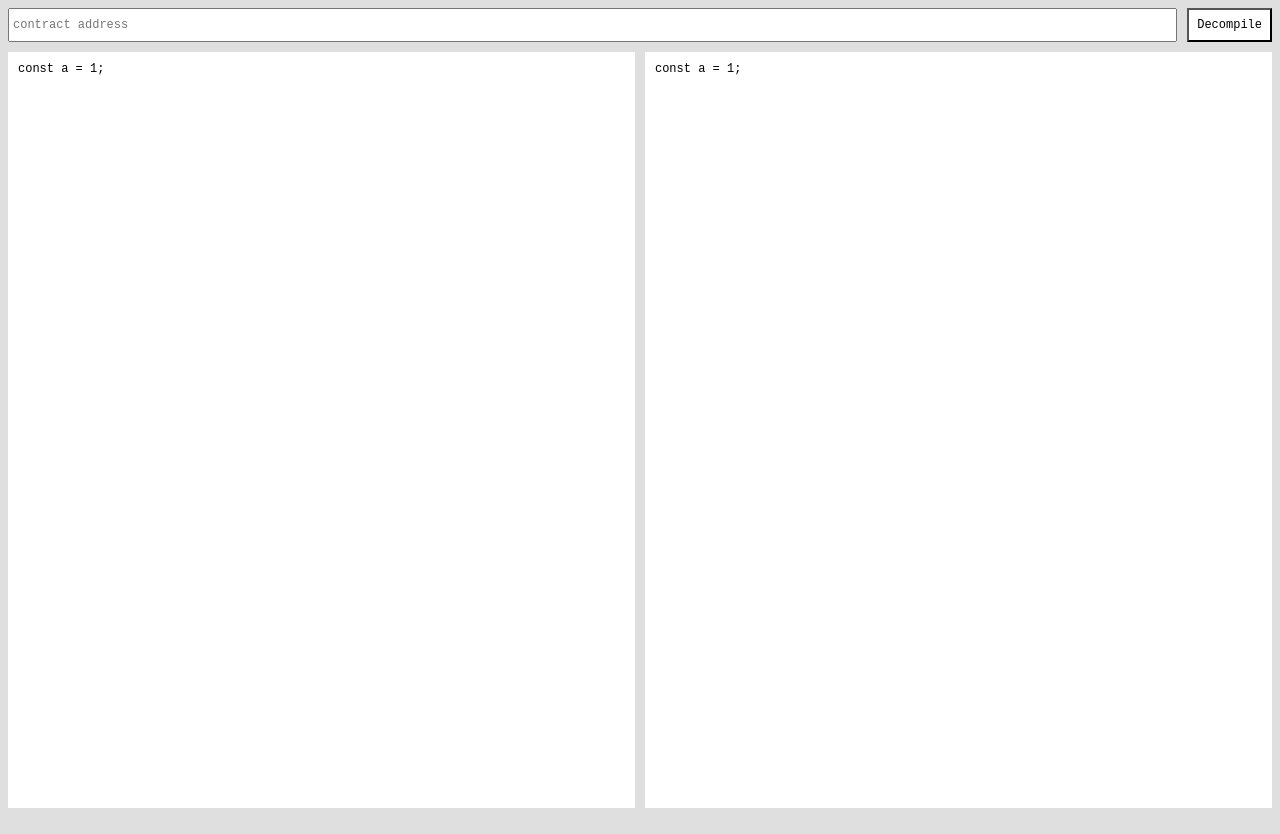
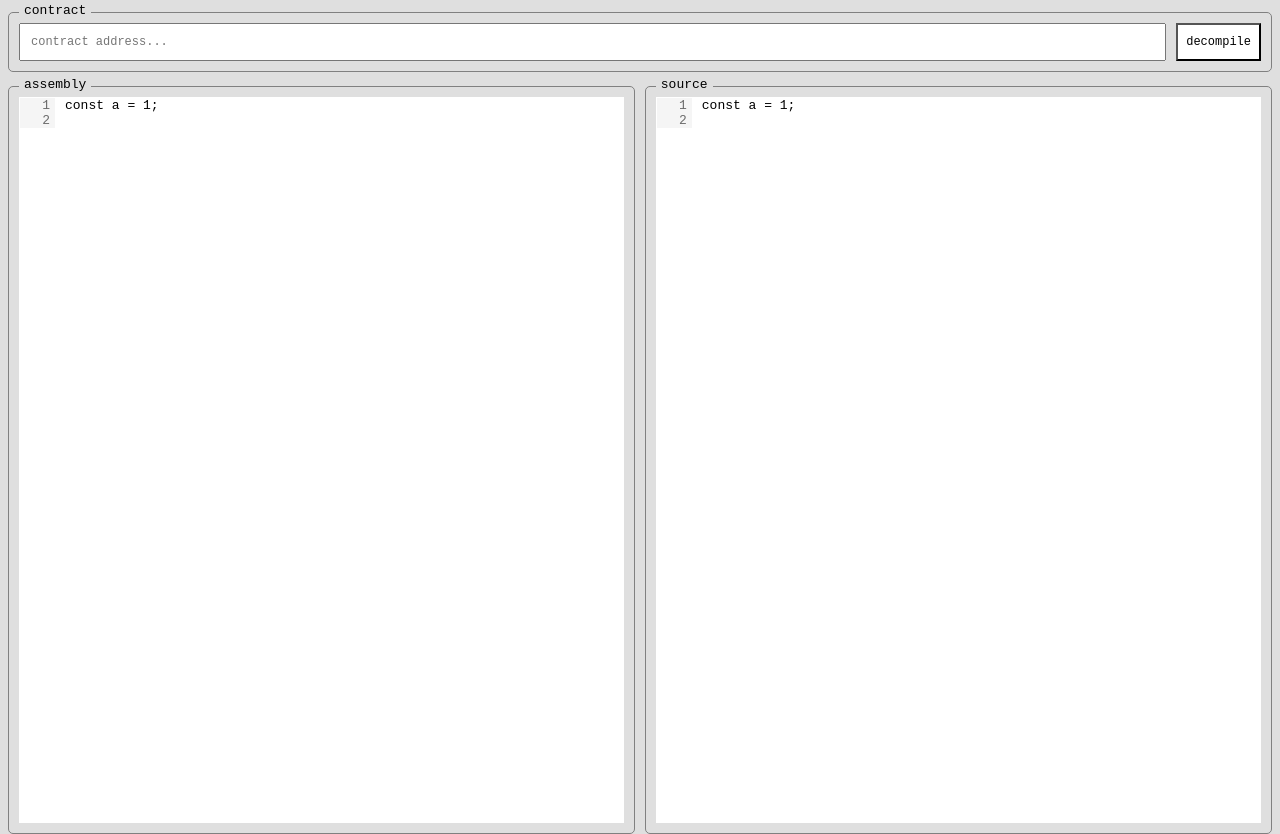
Before and after one commit to kanav99/deblocc, a React (Vite) app: page / in a window 1280 px wide. Before the commit the page ends 808 px from the top, so only its background shows below. Built offline with nearby package versions, Linux system fonts and the light colour scheme.

Commit message:
more work

```diff
--- a/src/app.tsx
+++ b/src/app.tsx
@@ -2,44 +2,38 @@ import * as React from "react";
 import { Button } from "./components/button";
 import { HStack } from "./components/hstack";
 import { VStack } from "./components/vstack";
-import { Spacer } from "./components/spacer";
 import { Input } from "./components/input";
-import { Editor } from "./components/editor";
 import "./styles.css";
+import { Code } from "./components/code";
+import { Card } from "./components/card";
+
+function highlight(code: string) {
+  return code
+    .split("\n")
+    .map((line) => {
+        return <span style={{whiteSpace: 'pre'}}>{line}</span>;
+    })
+}
 
 export default () => {
   const [code, setCode] = React.useState(`const a = 1;`);
+  const highlightedCode = highlight(code);
   return (
     <VStack flex>
-      <HStack>
-        <Input placeholder="contract address" flex/>
-        <Button title="Decompile"/>
-      </HStack>
+      <Card header="contract" >
+        <HStack flex>
+          <Input placeholder="contract address..." flex/>
+          {/* <div style={{margin: 'auto', fontFamily: 'monospace'}}> or </div> */}
+          <Button title="decompile"/>
+        </HStack>
+      </Card>
       <HStack flex>
-        <Editor
-          value={code}
-          onValueChange={code => setCode(code)}
-          padding={10}
-          readOnly
-          style={{
-            fontFamily: '"Fira code", "Fira Mono", monospace',
-            fontSize: 12,
-            backgroundColor: "white",
-            width: "50%",
-          }}
-        />
-        <Editor
-          value={code}
-          onValueChange={code => setCode(code)}
-          padding={10}
-          readOnly
-          style={{
-            fontFamily: '"Fira code", "Fira Mono", monospace',
-            fontSize: 12,
-            backgroundColor: "white",
-            width: "50%",
-          }}
-        />
+        <Card style={{width: "50%", height: "100%"}} header="assembly">
+          <Code value={highlightedCode} />
+        </Card>
+        <Card style={{width: "50%", height: "100%"}} header="source">
+          <Code value={highlightedCode} />
+        </Card>
       </HStack>
     </VStack>
   );
--- /dev/null
+++ b/src/components/card.tsx
@@ -0,0 +1,30 @@
+import * as React from "react";
+
+interface CardProps extends React.HTMLAttributes<HTMLDivElement> {
+    height?: string;
+    width?: string;
+    header?: string;
+}
+
+const cardStyle : React.CSSProperties = {
+    border: '1px solid gray',
+    padding: '10px',
+    marginTop: '4px',
+    borderRadius: '5px',
+    display: 'flex',
+}
+
+const cardHeaderStyle: React.CSSProperties = {
+    position: 'absolute',
+    marginTop: '-20px',
+    backgroundColor: '#dfdfdf',
+    padding: '0px 5px',
+    fontFamily: 'monospace'
+}
+
+export const Card: React.FC<CardProps> = ({ header, children, style, ...props }) => {
+    return <div style={{...cardStyle, ...style}}>
+        <div style={cardHeaderStyle}>{header}</div>
+        {children}
+    </div>;
+}
--- /dev/null
+++ b/src/components/code.tsx
@@ -0,0 +1,61 @@
+import * as React from "react";
+import { HStack } from "./hstack";
+import { VStack } from "./vstack";
+
+interface CodeProps extends React.HTMLAttributes<HTMLDivElement> {
+    value: string | React.ReactNode[];
+}
+
+// const codeFont = 'SFMono-Regular, Consolas, Liberation Mono, Menlo, monospace';
+const codeFont = 'monospace';
+
+const codeStyle : React.CSSProperties = {
+    fontFamily: codeFont,
+    fontSize: "13px",
+}
+
+const lineNumberStyle : React.CSSProperties = {
+    fontFamily:  codeFont, //'"Fira code", "Fira Mono", monospace',
+    fontWeight: "lighter",
+    fontSize: "13px",
+    width: '30px',
+    // borderRight: '1px solid gray',
+    display: 'flex',
+    justifyContent: 'flex-end',
+    paddingRight: '5px',
+    backgroundColor: '#f5f5f5',
+    color: '#6c6c6c'
+}
+
+const containerStyle: React.CSSProperties = {
+    backgroundColor: "white",
+    padding: "1px",
+    // border: '1px solid gray',
+}
+
+const lineContainerStyle: React.CSSProperties = {
+    height: '15px',
+    // border: '1px solid gray',
+}
+
+export const Code : React.FC<CodeProps> = ({ value, ...props}) => {
+    let lines : React.ReactNode[] | string[] = [];
+    if (typeof value === 'string') {
+        lines = value.split('\n');
+    } else {
+        lines = value;
+    }
+    const numLines = lines.length;
+    return (
+        <VStack spacing="0px" style={containerStyle} flex>
+            {lines.map((line, index) => <HStack style={lineContainerStyle}>
+                <div style={lineNumberStyle}>{index + 1}</div>
+                <div style={codeStyle}>{line}</div>
+            </HStack>)}
+            <HStack style={lineContainerStyle}>
+                <div style={lineNumberStyle}>{numLines + 1}</div>
+                <div style={codeStyle}></div>
+            </HStack>
+        </VStack>
+    )
+}
--- a/src/components/hstack.tsx
+++ b/src/components/hstack.tsx
@@ -14,10 +14,10 @@ const hstackStyle : React.CSSProperties = {
     height: '100%',
 }
 
-export const HStack: React.FC<HStackProps> = ({ height, width, spacing, flex, children, ...props }) => {
+export const HStack: React.FC<HStackProps> = ({ height, width, spacing, flex, children, style, ...props }) => {
     if (flex) {
         return (
-            <div style={{...hstackStyle, width, height, flexGrow: 1 }}>
+            <div style={{...hstackStyle, width, height, flexGrow: 1, ...style  }}>
                 {React.Children.map(children, (child, index) => {
                     if (index === 0) return child;
                     let spacing2 = spacing || '10px';
@@ -32,7 +32,7 @@ export const HStack: React.FC<HStackProps> = ({ height, width, spacing, flex, ch
           );
     }
     return (
-        <div style={{...hstackStyle, width, height }}>
+        <div style={{...hstackStyle, width, height, ...style  }}>
             {React.Children.map(children, (child, index) => {
                 if (index === 0) return child;
                 let spacing2 = spacing || '10px';
--- a/src/components/input.tsx
+++ b/src/components/input.tsx
@@ -6,9 +6,10 @@ interface InputProps extends React.InputHTMLAttributes<HTMLInputElement> {
 }
 
 const inputStyle = {
-    padding: '3px',
+    padding: '10px',
     fontFamily: 'Monospace',
     fontSize: '12px',
+    // border: '1px solid gray',
 }
 
 export const Input: React.FC<InputProps> = ({ flex, placeholder, ...props }) => {
--- a/src/components/vstack.tsx
+++ b/src/components/vstack.tsx
@@ -13,10 +13,10 @@ const vstackStyle : React.CSSProperties = {
     width: '100%',
 }
 
-export const VStack: React.FC<VStackProps> = ({ height, width, spacing, flex, children, ...props }) => {
+export const VStack: React.FC<VStackProps> = ({ height, width, spacing, flex, children, style, ...props }) => {
   if (flex) {
     return (
-      <div style={{...vstackStyle, width, height, minHeight: height, flexGrow: 1 }}>
+      <div style={{...vstackStyle, width, height, minHeight: height, flexGrow: 1, ...style }}>
           {React.Children.map(children, (child, index) => {
               if (index === 0) return child;
               let spacing2 = spacing || '10px';
@@ -31,7 +31,7 @@ export const VStack: React.FC<VStackProps> = ({ height, width, spacing, flex, ch
     );
   }
   return (
-    <div style={{...vstackStyle, width, height, minHeight: height }}>
+    <div style={{...vstackStyle, width, height, minHeight: height, ...style }}>
         {React.Children.map(children, (child, index) => {
             if (index === 0) return child;
             let spacing2 = spacing || '10px';
```
Also changed, not shown: src/components/upload.tsx (added).
